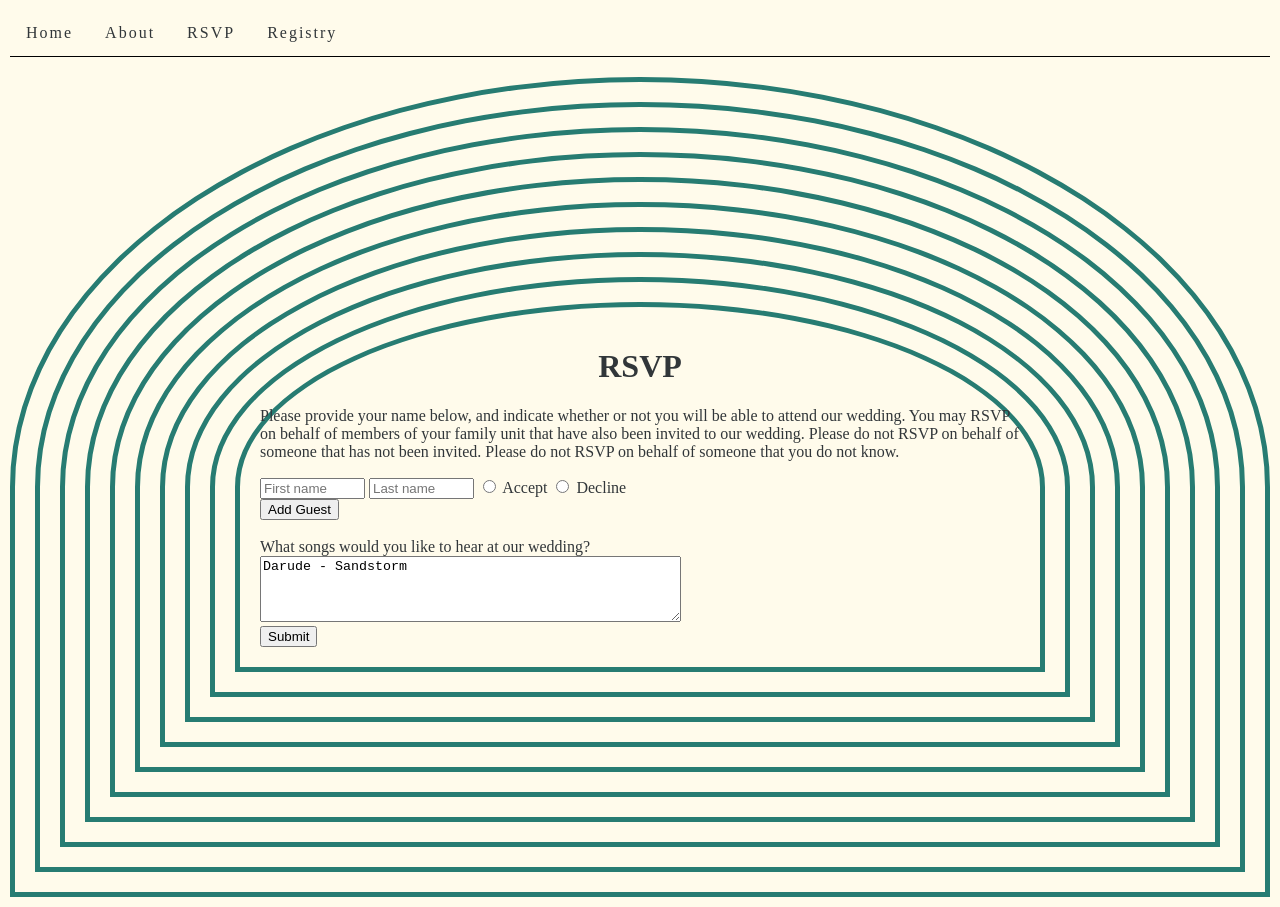
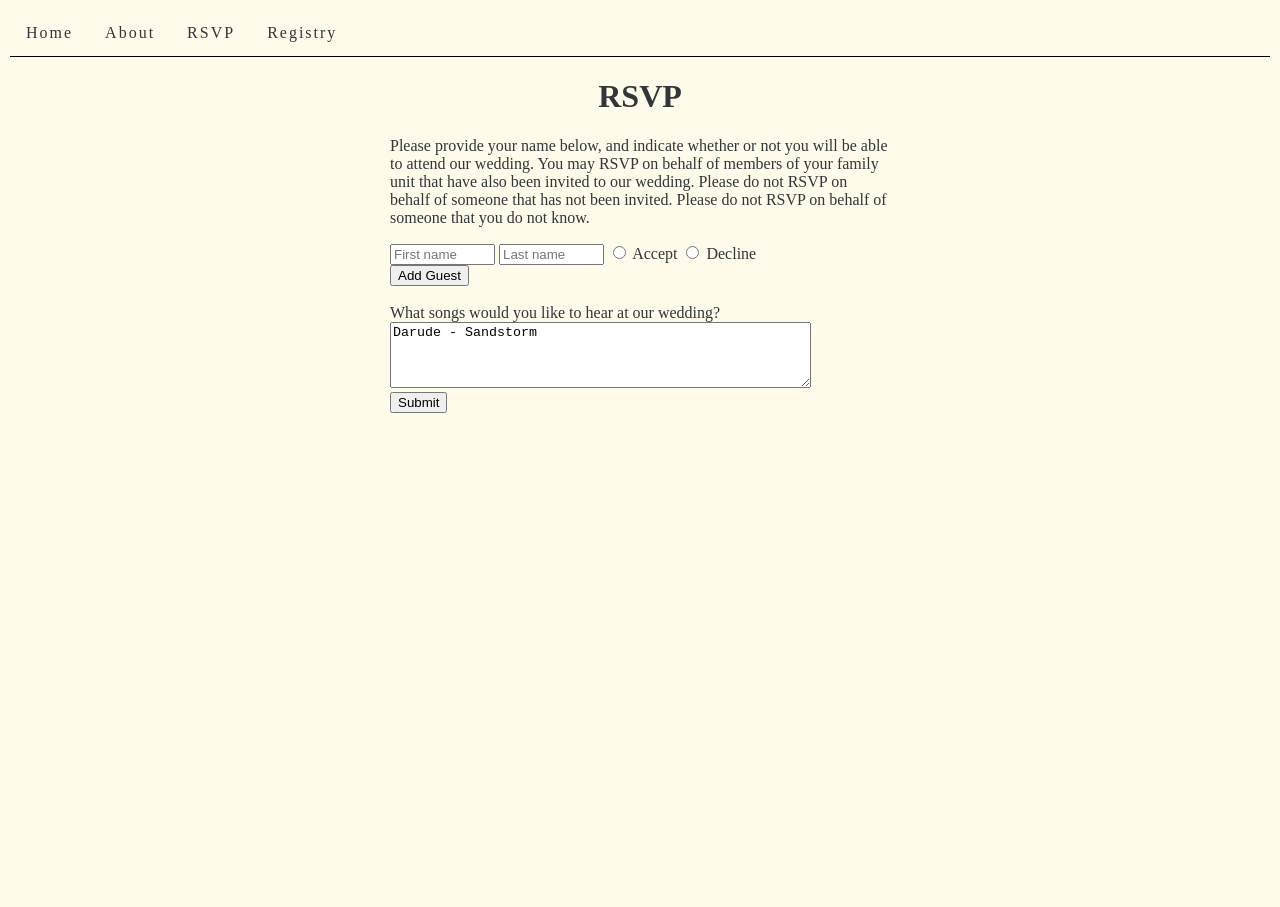
Before and after one commit to zac-freeman/zac-freeman.github.io, a plain HTML site: page wedding/rsvp.html in a window 1280 px wide. After the commit the page ends 800 px from the top, so only its background shows below. Drawn offline with Linux system fonts and the light colour scheme.

Commit message:
removed arches

```diff
--- a/wedding/media/common.css
+++ b/wedding/media/common.css
@@ -27,7 +27,7 @@ body {
 	width: 50%;
 }
 
-#schedule, #rsvp-content, #registry-content {
+#schedule, #registry-content {
 	margin: auto;
 	max-width: 1000px;
 }
@@ -50,20 +50,20 @@ body {
 	font-size: min(3vw, 30px);
 }
 
-#rsvp-content, #registry-content {
+#registry-content {
 	text-align: left;
-}
-
-.arch {
-	border-radius: 50% 50% 0 0;
-	padding: 20px;
-	border: 5px solid var(--deep-teal);
 }
 
 #registry-list {
 	text-align: left;
 	display: flex;
 	justify-content: center;
+}
+
+#rsvp-content {
+	margin: auto;
+	text-align: left;
+	max-width: 500px;
 }
 
 #thank_you_message {
--- a/wedding/rsvp.html
+++ b/wedding/rsvp.html
@@ -18,16 +18,6 @@
 	<li><a href="registry.html">Registry</a></li>
 </ul>
 
-		<div class="arch">
-		<div class="arch">
-		<div class="arch">
-		<div class="arch">
-		<div class="arch">
-		<div class="arch">
-		<div class="arch">
-		<div class="arch">
-		<div class="arch">
-		<div class="arch">
 			<h1 class="title">RSVP</h1>
 			<div id='rsvp-content'>
 				<p id='instructions'>Please provide your name below, and indicate whether or not you will be able to attend our wedding. You may RSVP on behalf of members of your family unit that have also been invited to our wedding. Please do not RSVP on behalf of someone that has not been invited. Please do not RSVP on behalf of someone that you do not know.</p>
@@ -52,15 +42,5 @@
 				<div id='thank_you_message' style='display: none'><img src='media/hamster_dance.gif' style='width:48px;height:48px;'/><p>RSVP received! Thank you.</p><img src='media/hamster_dance.gif' style='width:48px;height:48px;'/></div>
 				<div id='error_message' style='display:none;'><p>Something went wrong. Please try again, or RSVP with us directly.</p></div>
 			</div>
-		</div>
-		</div>
-		</div>
-		</div>
-		</div>
-		</div>
-		</div>
-		</div>
-		</div>
-		</div>
 	</body>
 </html>
```
Also changed, not shown: wedding/templates/rsvp.html (+0 -20 lines).
